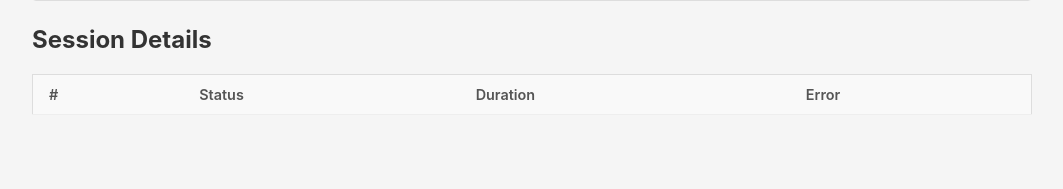
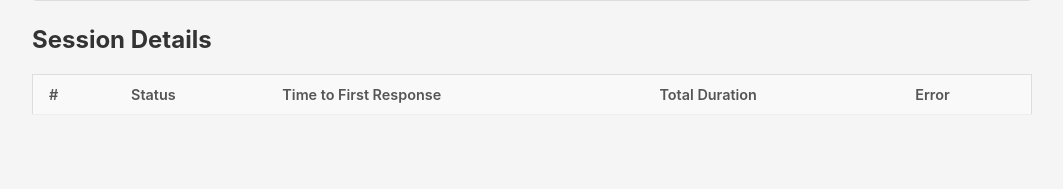
Before and after one commit to codewise26/gpu-warmup-tool, a Flask app: template templates/results.html in a window 1280 px wide. Shown: the part 361-550 px from the top of the page, without its empty margins (108-1171 px from the left). Run offline with Flask 3, Linux system fonts and the light colour scheme; the template is opened without the code that fills it, so the values that code supplies are empty.

Commit message:
Add Time to First Response field, rename Duration to Total Duration
- Added time_to_first_response_seconds to SessionResult model
- Measured from message sent to first AI agent response in warmup_runner
- Updated results table with TTFR column in both static and live SSE views
- Updated CLI report to show TTFR per session
- Renamed Duration column to Total Duration in results table

```diff
--- a/src/cli.py
+++ b/src/cli.py
@@ -134,9 +134,10 @@ def _print_report(report) -> None:
 
     for result in report.session_results:
         status = "✓ OK" if result.success else "✗ FAILED"
+        ttfr_info = f", TTFR: {result.time_to_first_response_seconds:.2f}s" if result.time_to_first_response_seconds is not None else ""
         error_info = f" — {result.error}" if result.error else ""
         print(f"  Session {result.iteration}: {status} "
-              f"({result.duration_seconds:.2f}s){error_info}")
+              f"(Total: {result.duration_seconds:.2f}s{ttfr_info}){error_info}")
 
     print("-" * 60)
     if report.failures == 0:
--- a/src/models.py
+++ b/src/models.py
@@ -64,7 +64,8 @@ class SessionResult(BaseModel):
 
     iteration: int  # 1-based
     success: bool
-    duration_seconds: float
+    time_to_first_response_seconds: Optional[float] = None  # Time from message sent to first AI response
+    duration_seconds: float  # Total duration of the full session lifecycle
     error: Optional[str] = None  # Set if session failed
 
 
--- a/src/warmup_runner.py
+++ b/src/warmup_runner.py
@@ -138,12 +138,17 @@ class WarmUpRunner:
             await client.send_join()
             await client.wait_for_welcome()
             await client.send_message(self.config.message)
+
+            # Mark time just before waiting for the AI agent response
+            ttfr_start = time.monotonic()
             await client.receive_response()
+            ttfr = time.monotonic() - ttfr_start
 
             duration = time.monotonic() - start
             return SessionResult(
                 iteration=iteration,
                 success=True,
+                time_to_first_response_seconds=round(ttfr, 2),
                 duration_seconds=round(duration, 2),
             )
         except TimeoutError as e:
--- a/templates/results.html
+++ b/templates/results.html
@@ -87,7 +87,8 @@
                 <tr>
                     <th>#</th>
                     <th>Status</th>
-                    <th>Duration</th>
+                    <th>Time to First Response</th>
+                    <th>Total Duration</th>
                     <th>Error</th>
                 </tr>
             </thead>
@@ -98,6 +99,7 @@
                     <td class="{{ 'status-ok' if session.success else 'status-fail' }}">
                         {{ "✓ OK" if session.success else "✗ Failed" }}
                     </td>
+                    <td>{{ "%.2f"|format(session.time_to_first_response_seconds) + "s" if session.time_to_first_response_seconds is not none else "—" }}</td>
                     <td>{{ "%.2f"|format(session.duration_seconds) }}s</td>
                     <td>{{ session.error or '—' }}</td>
                 </tr>
@@ -128,7 +130,7 @@
         <h2>Session Details</h2>
         <table>
             <thead>
-                <tr><th>#</th><th>Status</th><th>Duration</th><th>Error</th></tr>
+                <tr><th>#</th><th>Status</th><th>Time to First Response</th><th>Total Duration</th><th>Error</th></tr>
             </thead>
             <tbody id="live-sessions"></tbody>
         </table>
@@ -177,9 +179,11 @@
 
                     var tr = document.createElement('tr');
                     var r = data.session_result;
+                    var ttfr = r.time_to_first_response_seconds !== null ? r.time_to_first_response_seconds.toFixed(2) + 's' : '—';
                     tr.innerHTML = '<td>' + r.iteration + '</td>' +
                         '<td class="' + (r.success ? 'status-ok' : 'status-fail') + '">' +
                         (r.success ? '✓ OK' : '✗ Failed') + '</td>' +
+                        '<td>' + ttfr + '</td>' +
                         '<td>' + r.duration_seconds.toFixed(2) + 's</td>' +
                         '<td>' + (r.error || '—') + '</td>';
                     document.getElementById('live-sessions').appendChild(tr);
```
Also changed, not shown: tests/conftest.py (+1 -1 lines).
